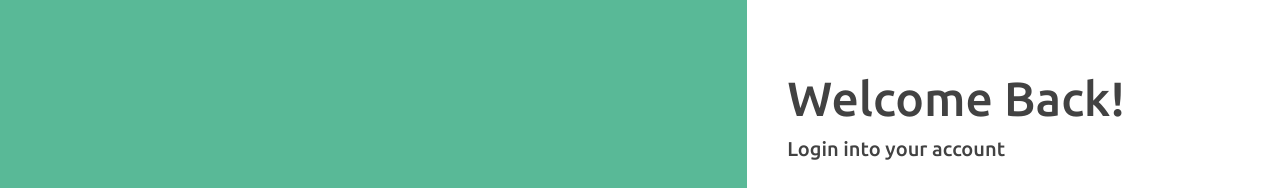
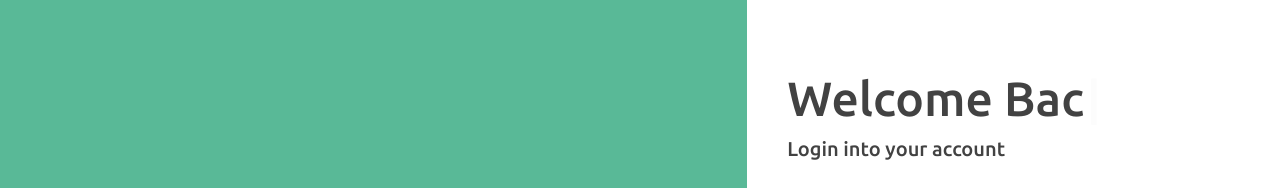
Before and after one commit to BhavinPrajapati-Tatvasoft/vr-theme-6-react-bootstrap, a React (Create React App) app in the folder vr-theme-6/: page / in a window 1280 px wide. Shown: the part 120-308 px from the top of the page. Built offline with nearby package versions, Linux system fonts and the light colour scheme.

Commit message:
animation commit1

```diff
--- a/vr-theme-6/package.json
+++ b/vr-theme-6/package.json
@@ -12,6 +12,7 @@
     "@types/react-dom": "^18.0.10",
     "bootstrap": "^5.2.3",
     "chart.js": "^4.1.1",
+    "gsap": "^3.11.4",
     "helmet": "^6.0.1",
     "react": "^18.2.0",
     "react-bootstrap": "^2.7.0",
@@ -21,6 +22,7 @@
     "react-helmet": "^6.1.0",
     "react-router-dom": "^6.6.1",
     "react-scripts": "5.0.1",
+    "react-simple-typewriter": "^5.0.1",
     "typescript": "^4.9.4",
     "web-vitals": "^2.1.4"
   },
--- a/vr-theme-6/src/Pages/Innerpage/index.tsx
+++ b/vr-theme-6/src/Pages/Innerpage/index.tsx
@@ -231,6 +231,7 @@ const Innerpage = () => {
                   name="group1"
                   type={"checkbox"}
                   id={`inline-check-1`}
+                  checked
                 />
                 <Form.Check
                   inline
@@ -256,6 +257,7 @@ const Innerpage = () => {
                   name="group1"
                   type={"radio"}
                   id={`inline-radio-2`}
+                  checked
                 />
               </div>
 
--- a/vr-theme-6/src/Pages/Login/index.tsx
+++ b/vr-theme-6/src/Pages/Login/index.tsx
@@ -8,8 +8,18 @@ import { Link } from "react-router-dom";
 import { hidePasswordIcon, loginMockup, LogoWhite } from "../../assets/images";
 import Form from "react-bootstrap/Form";
 import Button from "react-bootstrap/Button";
+import gsap from 'gsap';
+import { useEffect } from 'react';
+import { Typewriter } from 'react-simple-typewriter';
 
 const Login = () => {
+
+  //GSAP Animations
+  useEffect(() => {
+    let loginText = gsap.timeline();
+    loginText.fromTo(".login-wrapper h5", { y: "-40px", opacity: 0 }, { y: 0, opacity: 1, delay: .5 });
+  });
+
   return (
     <>
       <Helmet>
@@ -25,7 +35,10 @@ const Login = () => {
                 </Link>
                 <div className="d-none d-lg-block">
                   <div className="login-mockup">
-                    <img src={loginMockup} alt="Mockup" />
+                    <img src={loginMockup} alt="Mockup" onLoad={e => {
+                      let loginImg = gsap.timeline();
+                      loginImg.fromTo(".login-wrapper .login-mockup img", { scale: 0, opacity: 0 }, { scale: 1, opacity: 1 }, "<");
+                    }} />
                   </div>
                 </div>
                 <p className="copyright-text d-none d-lg-block">
@@ -36,7 +49,17 @@ const Login = () => {
             <Col lg={5} className="login-main">
               <div className="form-wrapper">
                 <form>
-                  <h2>Welcome Back!</h2>
+                  <h2>
+                    <Typewriter
+                      words={['Welcome Back!']}
+                      loop={false}
+                      cursor
+                      cursorStyle='|'
+                      typeSpeed={70}
+                      deleteSpeed={100}
+                      delaySpeed={1000}
+                    />
+                  </h2>
                   <h5>Login into your account</h5>
                   <FloatingLabel
                     controlId="floatingInput"
--- a/vr-theme-6/src/index.css
+++ b/vr-theme-6/src/index.css
@@ -327,6 +327,7 @@ input[type="search"]::-webkit-search-results-decoration {
 .alert-warning .btn-close{background-image: url('./assets/images/warning-close-ic.svg');}
 .alert-success .btn-close{background-image: url('./assets/images/success-close-ic.svg');}
 .alert-dismissible .btn-close{top: 50%; transform: translateY(-50%);}
+
 /* Tabs
 --------------------------------------------------------------------------------------------------------*/
 .tab-container h5{padding-bottom: 10px;}
@@ -336,12 +337,15 @@ input[type="search"]::-webkit-search-results-decoration {
 .nav-tabs .nav-link.active::after{background-color: #3EAE86}
 .tab-content{line-height: 24px; padding-top: 24px;}
 .nav-tabs .nav-item:not(:last-child){margin-right: 24px;}
+.nav-tabs .nav-item .nav-link:not(.active):hover,
+.nav-tabs .nav-item .nav-link:not(.active):focus{color: #000;}
 
 /* Dropdown
 --------------------------------------------------------------------------------------------------------*/
 .dropdown .dropdown-menu{border: none; border-radius: 10px; box-shadow: 0px 4px 7px rgba(0, 0, 0, 0.05); padding-top: 10px;padding-bottom: 10px;}
 .dropdown .dropdown-menu .dropdown-item{padding: 8px 20px; font-size: 15px; color: #4B4B4B !important;}
 .dropdown-item.active, .dropdown-item:active{background-color: transparent;}
+
 /* Login Page
 --------------------------------------------------------------------------------------------------------*/
 .login-wrapper {min-height: 100vh;}
@@ -464,6 +468,7 @@ input[type="search"]::-webkit-search-results-decoration {
 
 .btn-groups{display: flex;align-items: center;flex-wrap: wrap;margin-bottom: 54px; gap: 20px;}
 
+.other-design{margin-top: 26px;}
 .other-design h5{padding-bottom: 18px;}
 .check-group{margin-bottom: 22px;}
 .snackbar-group{--bs-gutter-x: 30px;margin-bottom: 10px;}
```
Also changed, not shown: 1 other file (tests, documents, lock files or other folders).
